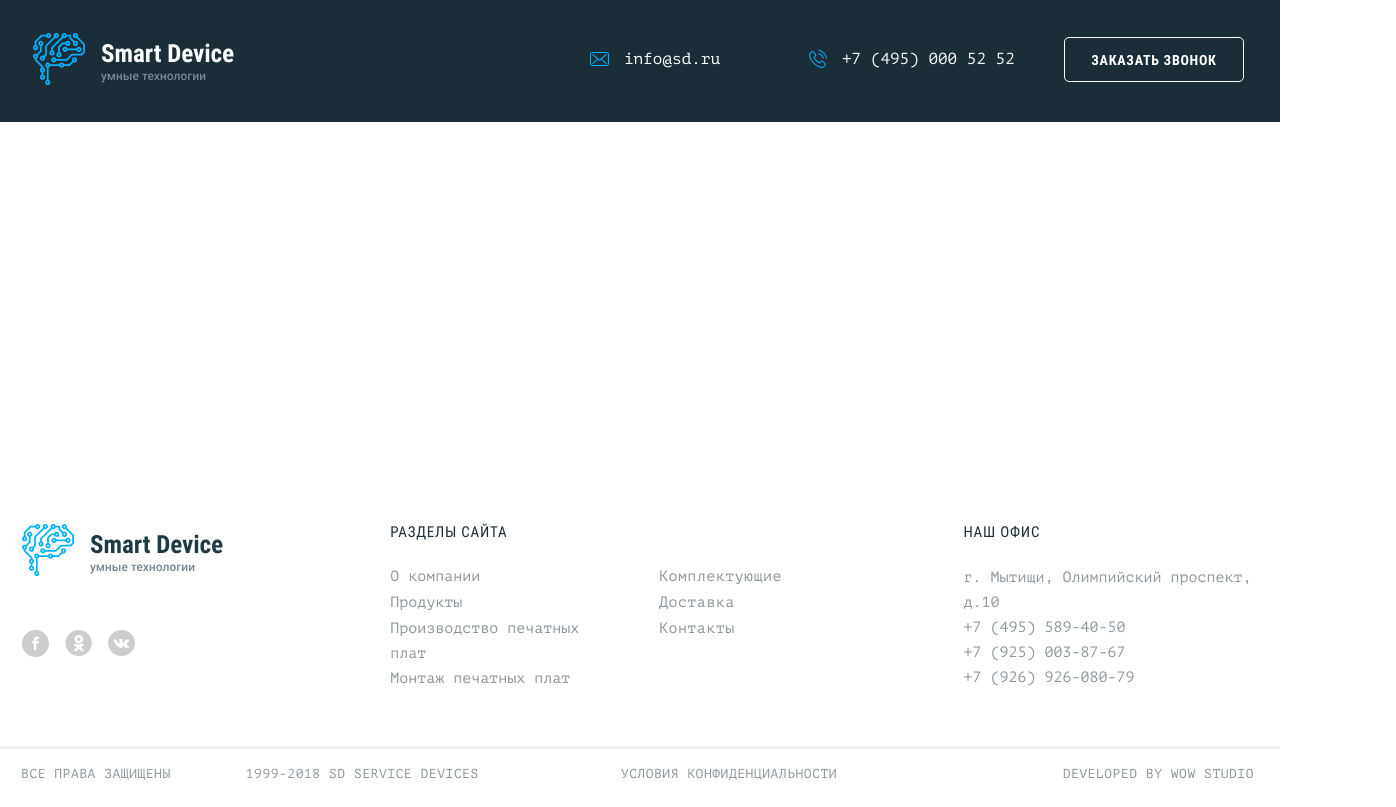
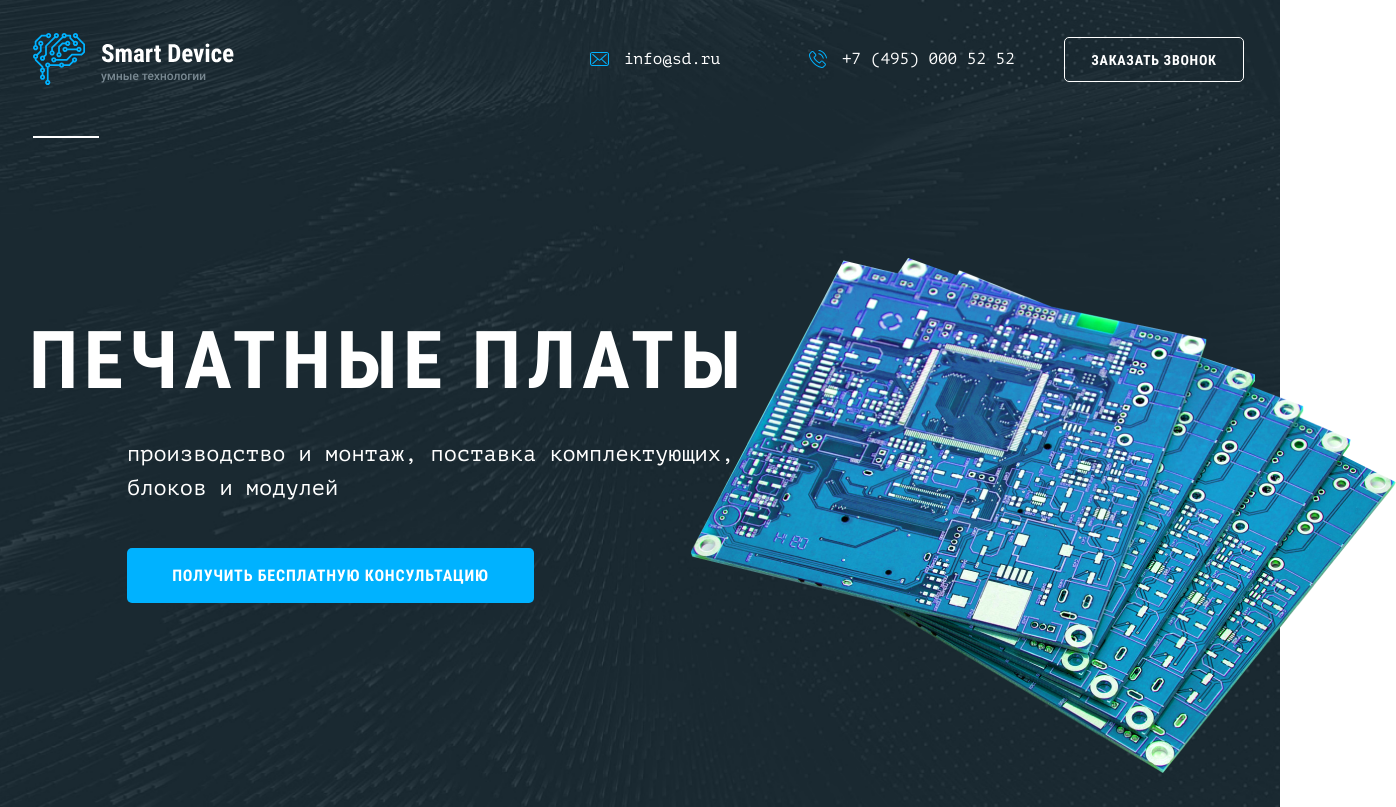
Before and after one commit to Ranyar/kuznetsov-smartdevice, a website: page source/index.html in a window 1280 px wide. Shown: the top 807 px of the page, 1396 px wide, since content can reach past the window. Drawn offline with nearby package versions, Linux system fonts and the light colour scheme; files that its build step writes are made by us from their sources.

Commit message:
Главный блок

```diff
--- a/source/index.html
+++ b/source/index.html
@@ -45,7 +45,15 @@
     </div>
   </header>
   <main class="page-main">
-
+    <section class="page-main__intro intro">
+      <div class="intro__wrapper">
+        <div class="intro__content">
+          <h1>Печатные платы</h1>
+          <p>производство и монтаж, поставка комплектующих, блоков и модулей</p>
+          <a class="button button--intro" href="#">Получить бесплатную консультацию</a>
+        </div>
+      </div>
+    </section>
   </main>
   <footer class="page-footer">
     <div class="page-footer__wrapper">
--- a/source/js/main.js
+++ b/source/js/main.js
@@ -5,4 +5,6 @@ const headers = document.querySelectorAll('.accordion h2');
 
 console.log(headers);
 
+console.log('sefesfesfsfsf');
+
 accordions.classList.remove('accordion--nojs');
--- a/source/sass/blocks/button.scss
+++ b/source/sass/blocks/button.scss
@@ -23,3 +23,17 @@
     display: none;
   }
 }
+
+.button--intro {
+  color: $basic-white;
+  flex-basis: 407px;
+  height: 55px;
+  background-color: $basic-accent;
+  display: flex;
+  justify-content: center;
+  align-items: center;
+  font-size: 16px;
+  line-height: 19px;
+  text-align: center;
+  margin-left: 98px;
+}
--- /dev/null
+++ b/source/sass/blocks/intro.scss
@@ -0,0 +1,60 @@
+.intro {
+  background-color: $basic-black;
+}
+
+.intro__wrapper {
+  margin: 0 auto;
+  max-width: 1480px;
+  padding: 0 29px;
+
+  &:after {
+    position: absolute;
+    content: "";
+    background-image: url("../../img/plata-desktop.png");
+    width: 705px;
+    height: 515px;
+    top: 258px;
+    left: 54%;
+  }
+}
+
+.intro__content {
+  max-width: 718px;
+  padding-top: 194px;
+  padding-bottom: 275px;
+  position: relative;
+  display: flex;
+  flex-wrap: wrap;
+}
+
+.intro__content h1 {
+  margin: 0 0 29px 0;
+  padding: 0;
+  font-family: Roboto Condensed, sans-serif;
+  font-style: normal;
+  font-weight: bold;
+  font-size: 80px;
+  line-height: 94px;
+  letter-spacing: 0.07em;
+  text-transform: uppercase;
+  color: $basic-white;
+}
+
+.intro__content p {
+  font-weight: normal;
+  font-size: 22px;
+  line-height: 34px;
+  color: $basic-white;
+  padding: 0 0 0 98px;
+  margin: 0 0 43px 0;
+
+  &:before {
+    position: absolute;
+    content: "";
+    width: 66px;
+    height: 2px;
+    background-color: $basic-white;
+    top: 16px;
+    left: 4px;
+  }
+}
--- a/source/sass/blocks/page-header.scss
+++ b/source/sass/blocks/page-header.scss
@@ -1,21 +1,35 @@
 .page-header {
   background-color: $basic-black;
+
+  &:after {
+    content: "";
+    position: absolute;
+    top: 0;
+    z-index: 0;
+    width: 100%;
+    min-height: 879px;
+    background-image: url("../../img/background-main-desktop.png");
+    background-position: top center;
+    background-size: cover;
+  }
 }
 
 .page-header__wrapper {
+  position: relative;
+  z-index: 1;
   display: flex;
   justify-content: space-between;
   flex-wrap: wrap;
   max-width: 1480px;
   margin: 0 auto;
-  padding: 33px 36px 33px 33px;
+  padding: 33px 36px 31px 33px;
 
   @media (max-width: $tablet-max-width) {
-    padding: 20px 25px 0 25px;
+    padding: 20px 25px 4px 25px;
   }
 
   @media (max-width: $mobile-max-width) {
-    padding: 17px 15px 0 17px;
+    padding: 17px 15px 1px 17px;
   }
 }
 
--- a/source/sass/blocks/page-main.scss
+++ b/source/sass/blocks/page-main.scss
@@ -1,4 +1,3 @@
 .page-main {
   flex: 1 0 auto;
-  height: 113px;
 }
--- a/source/sass/style.scss
+++ b/source/sass/style.scss
@@ -11,6 +11,7 @@
 
 // ----- Main
 @import "blocks/page-main.scss";
+@import "blocks/intro.scss";
 
 // ----- Footer
 @import "blocks/page-footer.scss";
```
Also changed, not shown: .github/workflows/gh-pages.yml (added), build/css/style.min.css, build/index.html, build/js/main.js, 1 other file.
